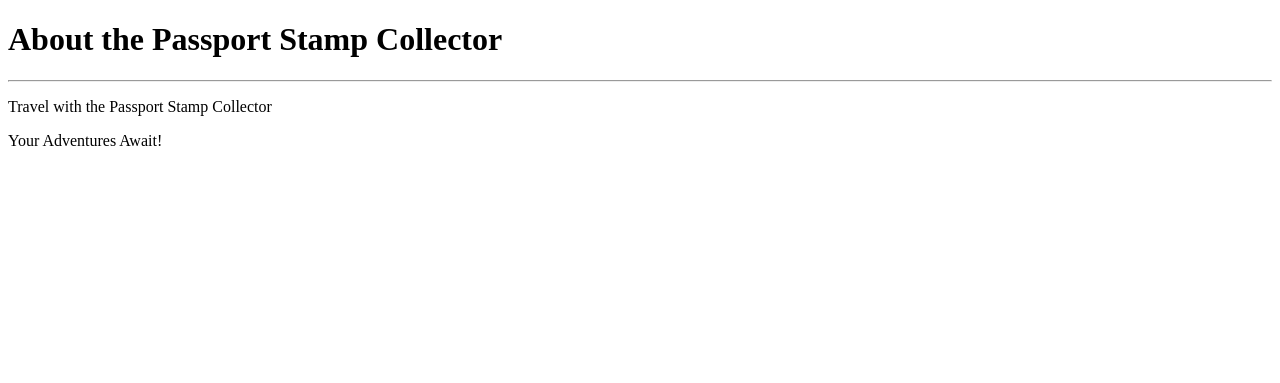
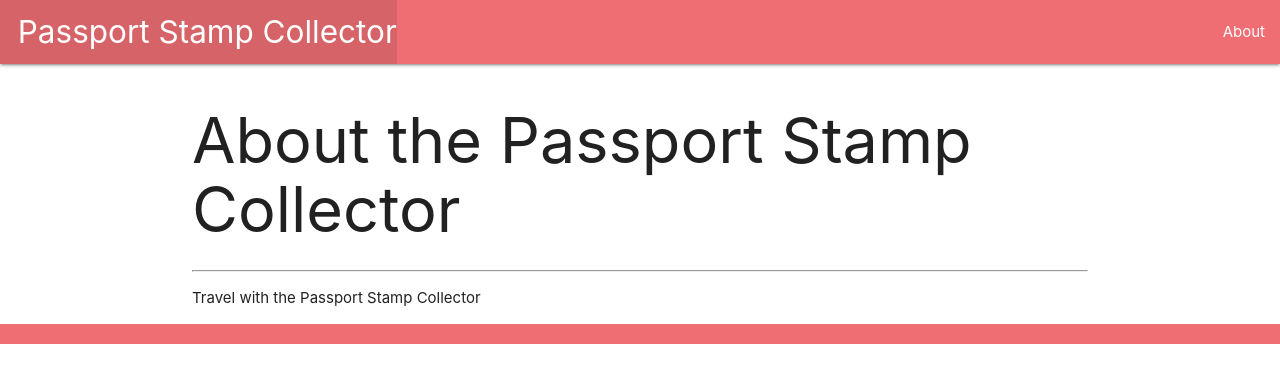
Before and after one commit to pksc350/passportcollector, a Django app: page /about/ in a window 1280 px wide. Shown: the top 383 px of the page. Run offline with Django 3.2, Linux system fonts and the light colour scheme.

Commit message:
Added boilerplate template

```diff
--- a/main_app/templates/about.html
+++ b/main_app/templates/about.html
@@ -1,15 +1,6 @@
-<!DOCTYPE html>
-<html lang="en">
-  <head>
-    <meta charset="UTF-8" />
-    <meta name="viewport" content="width=device-width, initial-scale=1.0" />
-    <meta http-equiv="X-UA-Compatible" content="ie=edge" />
-    <title>Passport Stamp Collector</title>
-  </head>
-  <body>
-    <h1>About the Passport Stamp Collector</h1>
-    <hr />
-    <p>Travel with the Passport Stamp Collector</p>
-    <footer>Your Adventures Await!</footer>
-  </body>
-</html>
+{% extends 'base.html' %} {% block content %}
+<h1>About the Passport Stamp Collector</h1>
+<hr />
+<p>Travel with the Passport Stamp Collector</p>
+
+{% endblock %}
--- /dev/null
+++ b/main_app/templates/base.html
@@ -0,0 +1,35 @@
+<!DOCTYPE html>
+<html lang="en">
+  <head>
+    <meta charset="UTF-8" />
+    <meta name="viewport" content="width=device-width, initial-scale=1.0" />
+    <meta http-equiv="X-UA-Compatible" content="ie=edge" />
+    <title>Passport Stamp Collector</title>
+    <link
+      rel="stylesheet"
+      href="https://cdnjs.cloudflare.com/ajax/libs/materialize/1.0.0/css/materialize.min.css"
+    />
+  </head>
+  <body>
+    <header class="navbar-fixed">
+      <nav>
+        <div class="nav-wrapper">
+          <ul>
+            <li>
+              <a href="/" class="left brand-logo"
+                >&nbsp;&nbsp;Passport Stamp Collector</a
+              >
+            </li>
+          </ul>
+          <ul class="right">
+            <li><a href="/about">About</a></li>
+          </ul>
+        </div>
+      </nav>
+    </header>
+    <main class="container">{% block content %} {% endblock %}</main>
+    <footer class="page-footer">
+      <div class="right">Your Adventures Await!</div>
+    </footer>
+  </body>
+</html>
```
